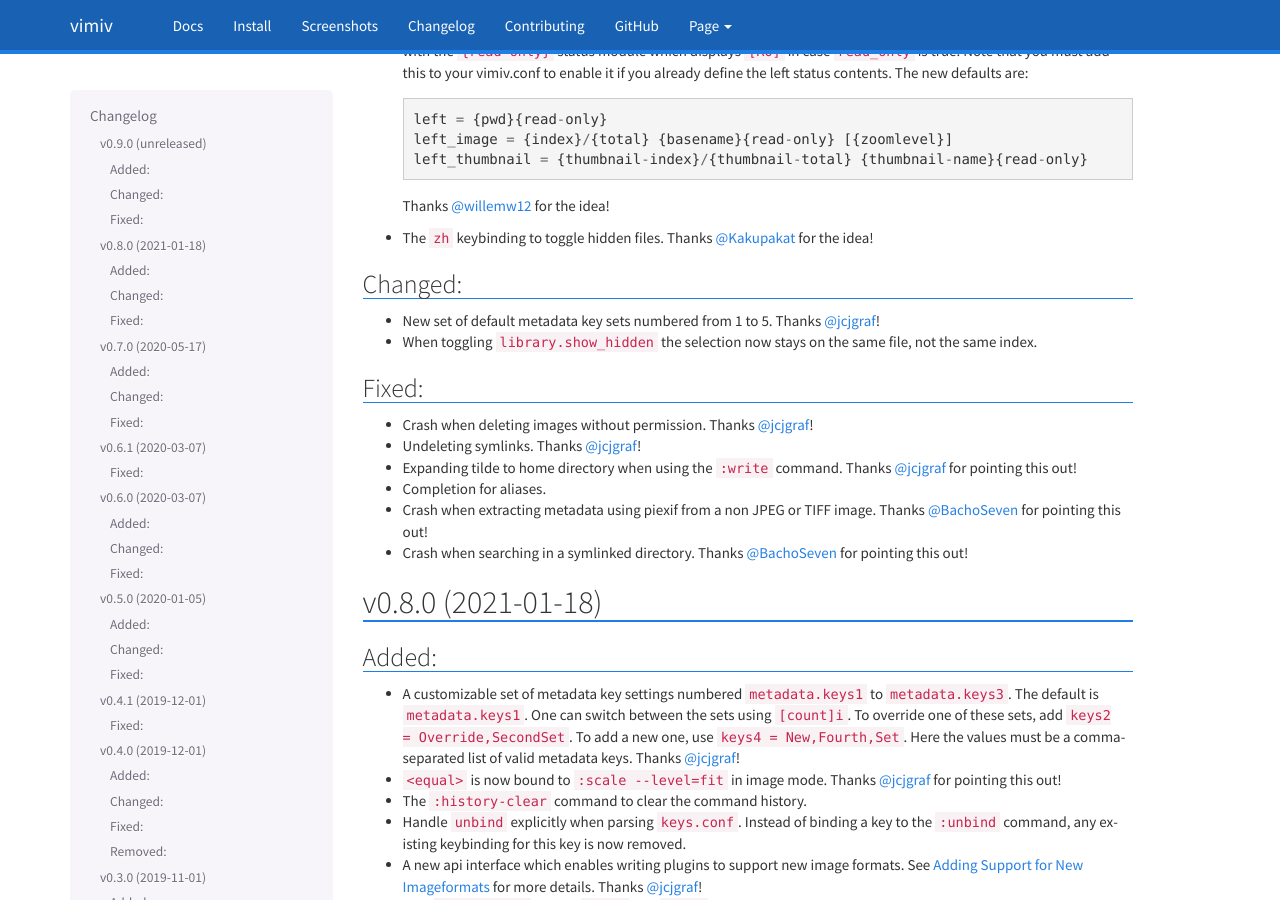
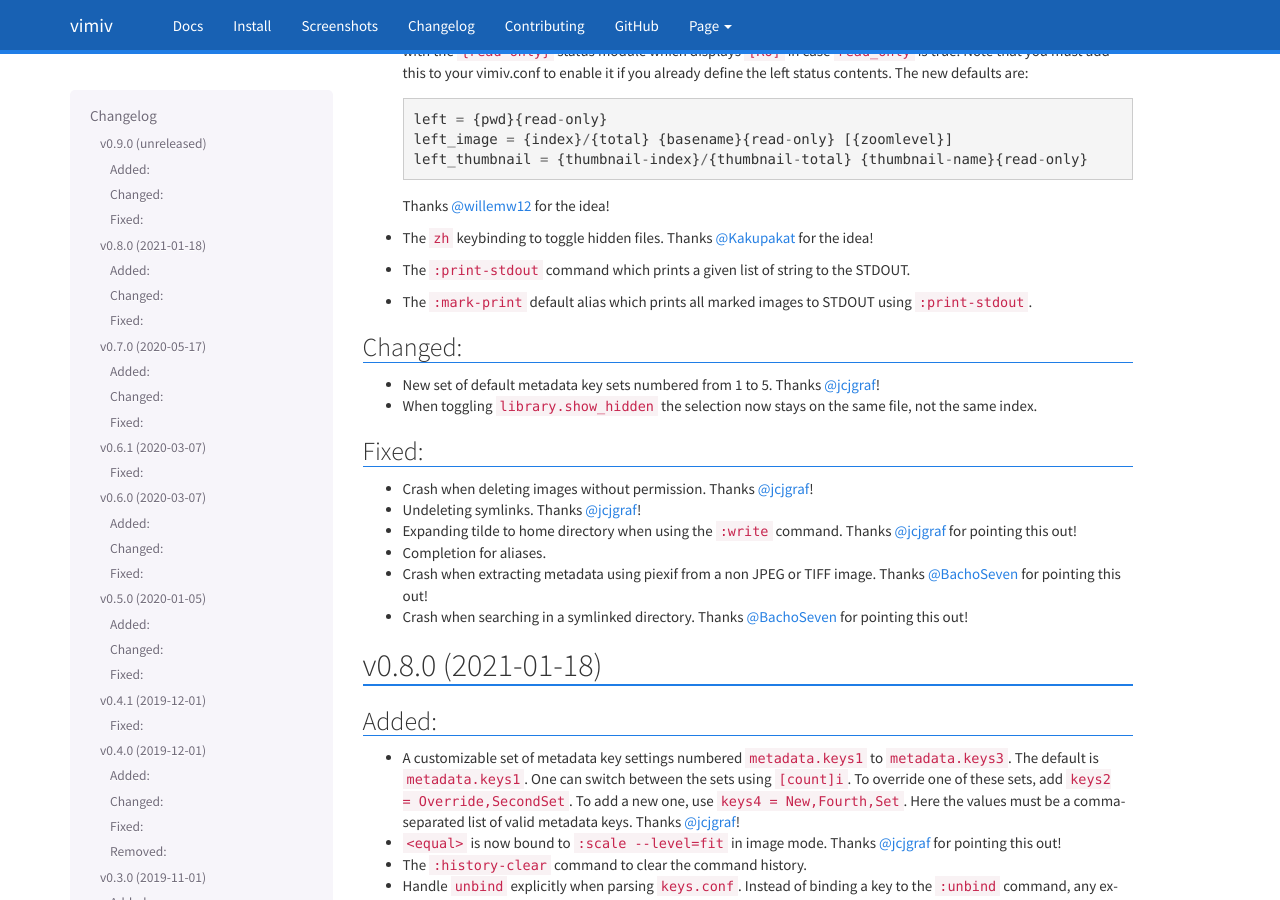
Before and after one commit to karlch/vimiv-qt, a Sphinx documentation site: the page built from docs/changelog.rst, in a window 1280 px wide and 900 px high, scrolled down 762 px. Built offline with Sphinx 7.4.7, drawn with Linux system fonts in a browser that asks for light colours.

Commit message:
UPDATE: changelog to reflect new command and alias

```diff
--- a/docs/changelog.rst
+++ b/docs/changelog.rst
@@ -52,6 +52,9 @@
   Thanks `@willemw12`_ for the idea!
 * The ``zh`` keybinding to toggle hidden files.
   Thanks `@Kakupakat`_ for the idea!
+* The ``:print-stdout`` command which prints a given list of string to the STDOUT.
+* The ``:mark-print`` default alias which prints all marked images to STDOUT using
+  ``:print-stdout``.
 
 Changed:
 ^^^^^^^^
```
